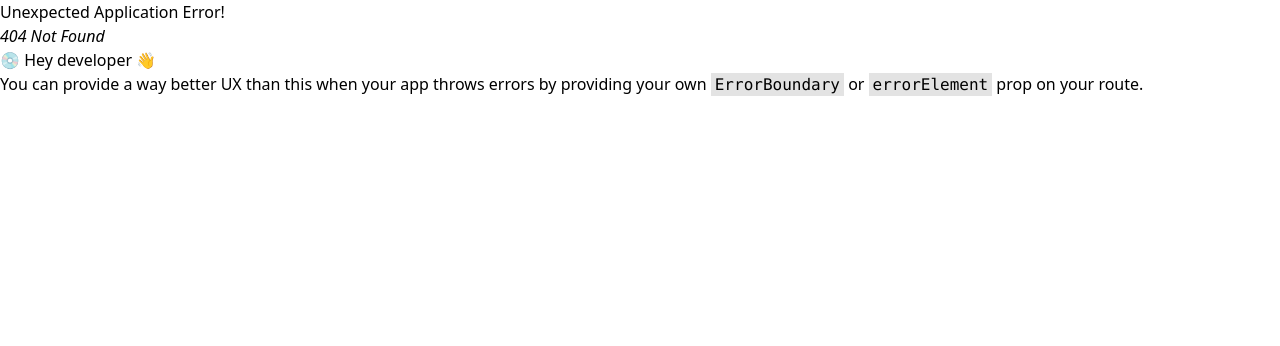
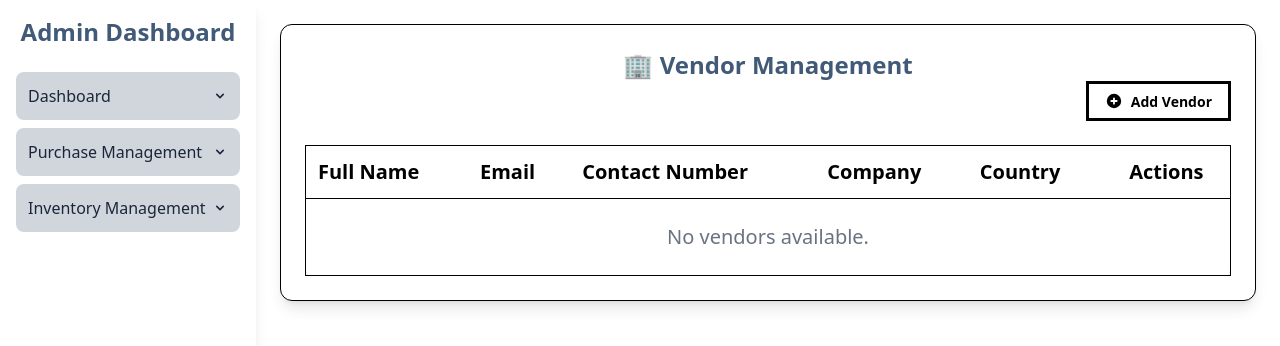
Before and after one commit to krunal1999/stock-control-ts, a React (Vite) app in the folder Frontend/: page /admin/vendor in a window 1280 px wide. Before the commit this address had no page. Shown: the top 346 px of the page. Built offline with nearby package versions, Linux system fonts and the light colour scheme.

Commit message:
Added Vendor UI

```diff
--- a/Frontend/src/App.tsx
+++ b/Frontend/src/App.tsx
@@ -29,6 +29,10 @@ const ProductUpdate = lazy(
 const CategoryPage = lazy(() => import("./pages/admindashboard/CategoryPage"));
 const WarehouseComponent = lazy(
   () => import("./pages/admindashboard/Warehouse")
+);
+
+const VendorManagement = lazy(
+  () => import("./pages/admindashboard/VendorManagement")
 );
 
 const router = createBrowserRouter(
@@ -117,6 +121,14 @@ const router = createBrowserRouter(
             </Suspense>
           }
         />
+        <Route
+          path="vendor"
+          element={
+            <Suspense fallback={<Loader />}>
+              <VendorManagement />
+            </Suspense>
+          }
+        />
       </Route>
     </>
   )
--- a/Frontend/src/layouts/admindashboard/Sidebar.tsx
+++ b/Frontend/src/layouts/admindashboard/Sidebar.tsx
@@ -107,9 +107,9 @@ const Sidebar: React.FC = () => {
       ],
     },
     {
-      label: "User Management",
-      menu: "users",
-      children: [{ label: "Users", path: "/admin/users" }],
+      label: "Purchase Management",
+      menu: "purchase",
+      children: [{ label: "Vendor Management", path: "/admin/vendor" }],
     },
     {
       label: "Inventory Management",
--- /dev/null
+++ b/Frontend/src/pages/admindashboard/VendorManagement.tsx
@@ -0,0 +1,202 @@
+import React, { useState } from "react";
+import { HiTrash, HiPencilAlt, HiPlusCircle, HiX } from "react-icons/hi";
+
+interface Vendor {
+  id: number;
+  fullName: string;
+  email: string;
+  contactNumber: string;
+  companyName: string;
+  companyAddress: string;
+  companyMobileNumber: string;
+  brandName?: string;
+  countryOfOrigin: string;
+}
+
+const VendorManagement: React.FC = () => {
+  const [vendors, setVendors] = useState<Vendor[]>([]);
+  const [isModalOpen, setIsModalOpen] = useState(false);
+  const [currentVendor, setCurrentVendor] = useState<Vendor | null>(null);
+  const [error, setError] = useState("");
+
+  const handleOpenModal = (vendor?: Vendor) => {
+    setCurrentVendor(
+      vendor || {
+        id: 0,
+        fullName: "",
+        email: "",
+        contactNumber: "",
+        companyName: "",
+        companyAddress: "",
+        companyMobileNumber: "",
+        brandName: "",
+        countryOfOrigin: "",
+      }
+    );
+    setIsModalOpen(true);
+  };
+
+  const handleCloseModal = () => {
+    setCurrentVendor(null);
+    setIsModalOpen(false);
+  };
+
+  const handleSaveVendor = () => {
+    if (!currentVendor) return;
+    if (!currentVendor.fullName.trim() || !currentVendor.email.trim()) {
+      setError("⚠️ Full Name and Email are required.");
+      return;
+    }
+    if (
+      vendors.some(
+        (v) =>
+          v.email.toLowerCase() === currentVendor.email.toLowerCase() &&
+          v.id !== currentVendor.id
+      )
+    ) {
+      setError("⚠️ Vendor with this email already exists.");
+      return;
+    }
+
+    if (currentVendor.id && vendors.some((v) => v.id === currentVendor.id)) {
+      setVendors(
+        vendors.map((v) => (v.id === currentVendor.id ? currentVendor : v))
+      );
+    } else {
+      setVendors([...vendors, { ...currentVendor, id: Date.now() }]);
+    }
+
+    setError("");
+    handleCloseModal();
+  };
+
+  const handleDeleteVendor = (id: number) => {
+    setVendors(vendors.filter((v) => v.id !== id));
+  };
+
+  return (
+    <div className="max-w-6xl mx-auto bg-white shadow-lg p-6 rounded-xl border">
+      <h2 className="text-2xl font-bold text-primary text-center">
+        🏢 Vendor Management
+      </h2>
+      <div className="flex justify-end">
+        <button
+          className="btn btn-outline flex items-center gap-2"
+          onClick={() => handleOpenModal()}
+        >
+          <HiPlusCircle className="text-lg" /> Add Vendor
+        </button>
+      </div>
+      <div className="overflow-x-auto mt-6">
+        <table className="table-auto w-full border rounded-lg shadow-sm text-xl">
+          <thead>
+            <tr className="border-b">
+              <th className="p-3 text-left">Full Name</th>
+              <th className="p-3 text-left">Email</th>
+              <th className="p-3 text-left">Contact Number</th>
+              <th className="p-3 text-left">Company</th>
+              <th className="p-3 text-left">Country</th>
+              <th className="p-3 text-center">Actions</th>
+            </tr>
+          </thead>
+          <tbody>
+            {vendors.length > 0 ? (
+              vendors.map((vendor) => (
+                <tr
+                  key={vendor.id}
+                  className="border-b hover:bg-gray-100 transition-all"
+                >
+                  <td className="p-3 font-semibold">{vendor.fullName}</td>
+                  <td className="p-3">{vendor.email}</td>
+                  <td className="p-3">{vendor.contactNumber}</td>
+                  <td className="p-3">{vendor.companyName}</td>
+                  <td className="p-3">{vendor.countryOfOrigin}</td>
+                  <td className="p-3 flex justify-center gap-3">
+                    <button
+                      className="btn btn-outline bg-amber-400 btn-md flex items-center gap-1"
+                      onClick={() => handleOpenModal(vendor)}
+                    >
+                      <HiPencilAlt className="text-lg" /> Edit
+                    </button>
+                    <button
+                      className="btn btn-outline bg-red-500 btn-md flex items-center gap-1"
+                      onClick={() => handleDeleteVendor(vendor.id)}
+                    >
+                      <HiTrash className="text-lg" /> Delete
+                    </button>
+                  </td>
+                </tr>
+              ))
+            ) : (
+              <tr>
+                <td colSpan={6} className="text-center p-6 text-gray-500">
+                  No vendors available.
+                </td>
+              </tr>
+            )}
+          </tbody>
+        </table>
+      </div>
+      {isModalOpen && (
+        <div className="fixed inset-0 bg-gray-900 bg-opacity-50 flex justify-center items-center">
+          <div className="bg-white p-6 rounded-lg w-full max-w-lg border shadow-xl">
+            <div className="flex justify-between items-center">
+              <h2 className="text-lg font-semibold">
+                {currentVendor?.id ? "Update Vendor" : "Add Vendor"}
+              </h2>
+              <button
+                className="text-gray-500 hover:text-red-500 transition"
+                onClick={handleCloseModal}
+              >
+                <HiX size={24} />
+              </button>
+            </div>
+            <div className="grid grid-cols-1 md:grid-cols-2 gap-4 mt-4">
+              {[
+                "fullName",
+                "email",
+                "contactNumber",
+                "companyName",
+                "companyAddress",
+                "companyMobileNumber",
+                "brandName",
+                "countryOfOrigin",
+              ].map((field, index) => (
+                <input
+                  key={index}
+                  type="text"
+                  placeholder={field.replace(/([A-Z])/g, " $1").trim()}
+                  className="input rounded-lg w-full border bg-gray-100"
+                  value={(currentVendor as any)?.[field] || ""}
+                  onChange={(e) =>
+                    setCurrentVendor({
+                      ...currentVendor!,
+                      [field]: e.target.value,
+                    })
+                  }
+                />
+              ))}
+            </div>
+            {error && <p className="text-red-500 text-md mt-2">{error}</p>}
+            <div className="mt-4 flex justify-end">
+              <button
+                className="btn btn-outline bg-green-500 text-white"
+                onClick={handleSaveVendor}
+              >
+                {currentVendor?.id ? "Update" : "Add"}
+              </button>
+              <button
+                className="btn btn-outline bg-red-600 text-white ml-2"
+                onClick={handleCloseModal}
+              >
+                Cancel
+              </button>
+            </div>
+          </div>
+        </div>
+      )}
+    </div>
+  );
+};
+
+export default VendorManagement;
```
